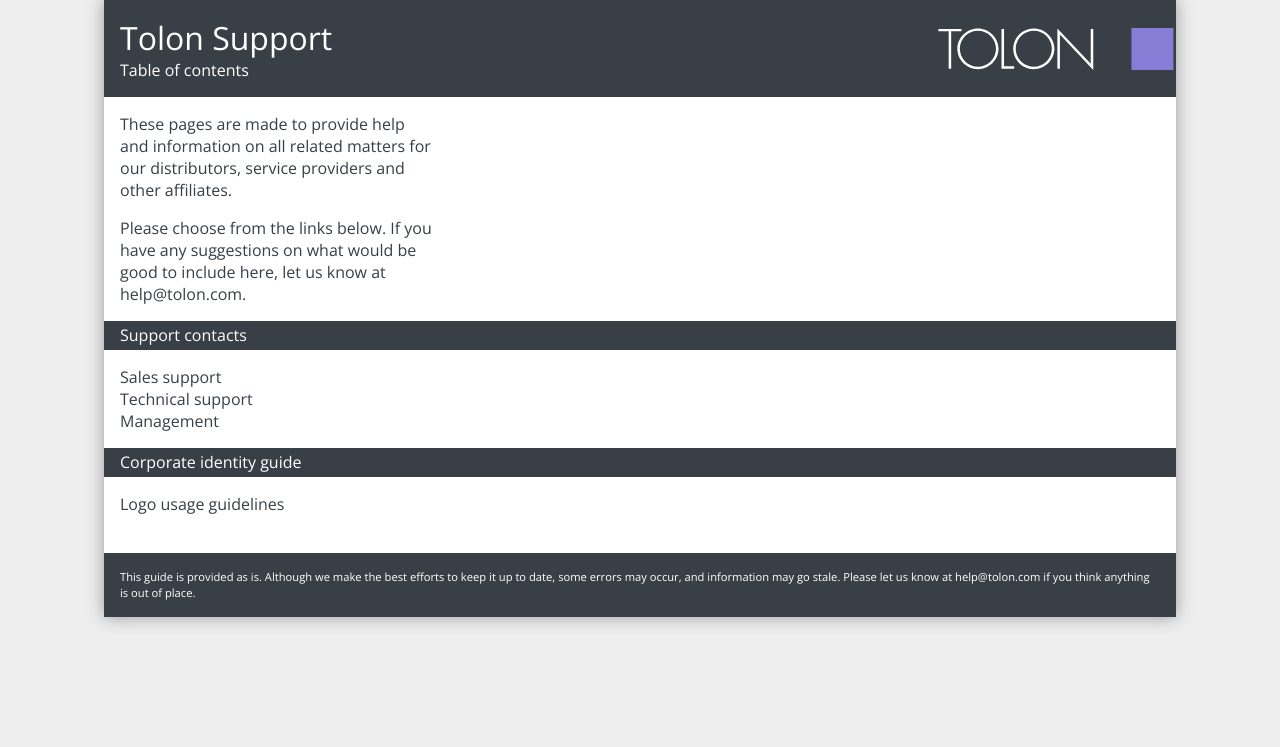
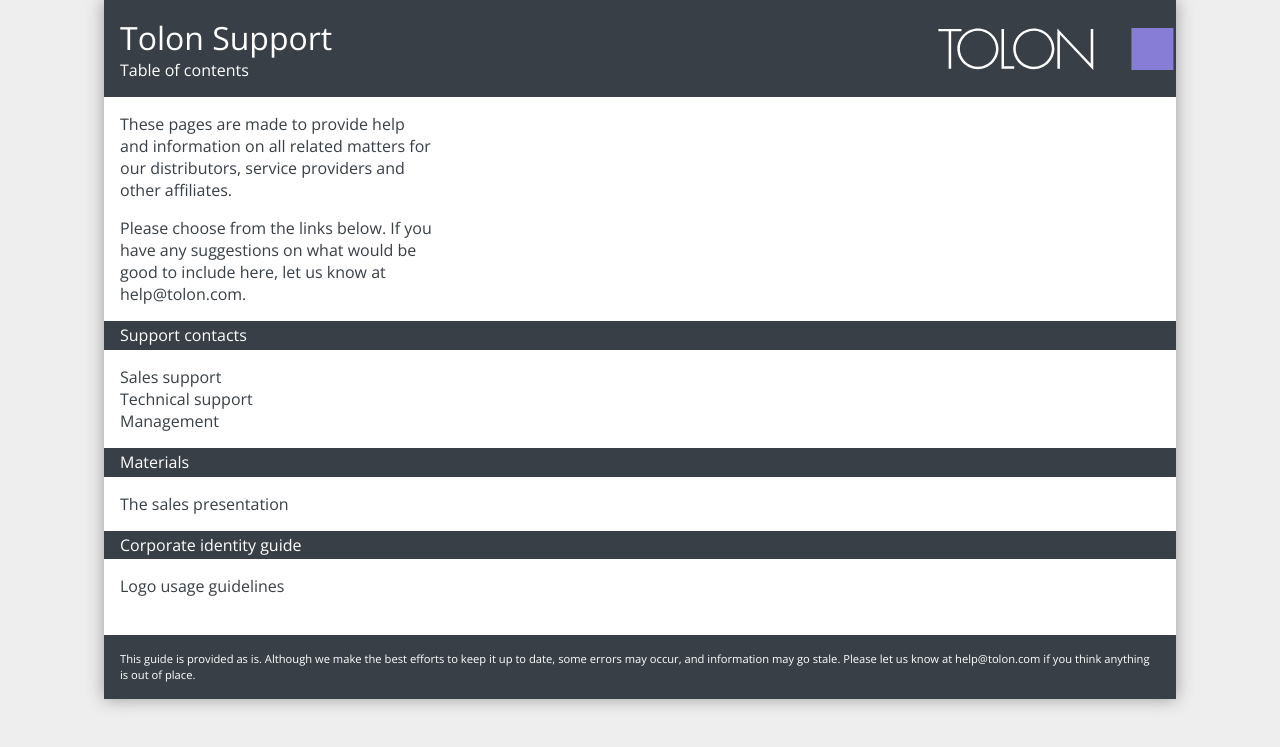
Before and after one commit to tolon-global/support.tolon.com, a Jekyll site: the page built from index.md, in a window 1280 px wide. Shown: the top 747 px of the page. Built offline with Jekyll 4.4.1, drawn with Linux system fonts in a browser that asks for light colours.

Commit message:
Link to the sales presentation

```diff
--- a/index.md
+++ b/index.md
@@ -16,6 +16,10 @@
 - [Technical support](contacts/tech)
 - [Management](contacts/management)
 
+### Materials
+
+- [The sales presentation](http://sunum.tolon.com)
+
 ### Corporate identity guide
 
 - [Logo usage guidelines](identity/logo)
```
